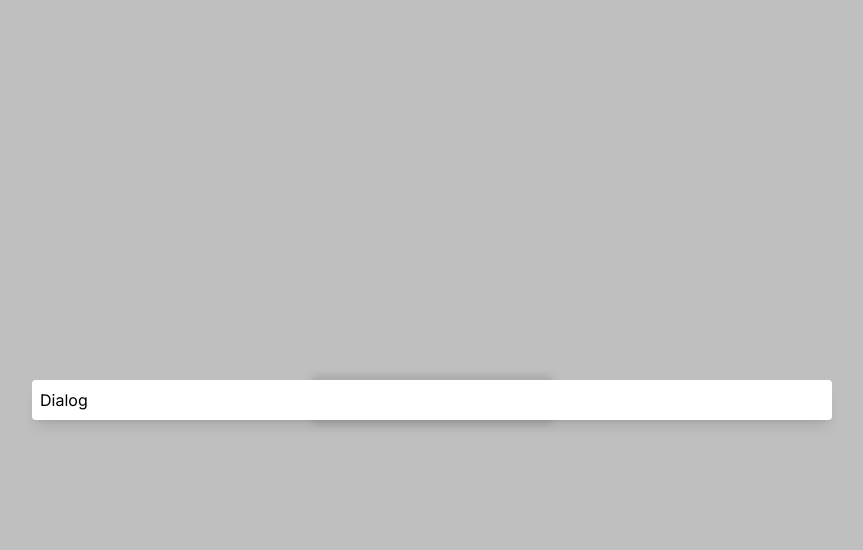
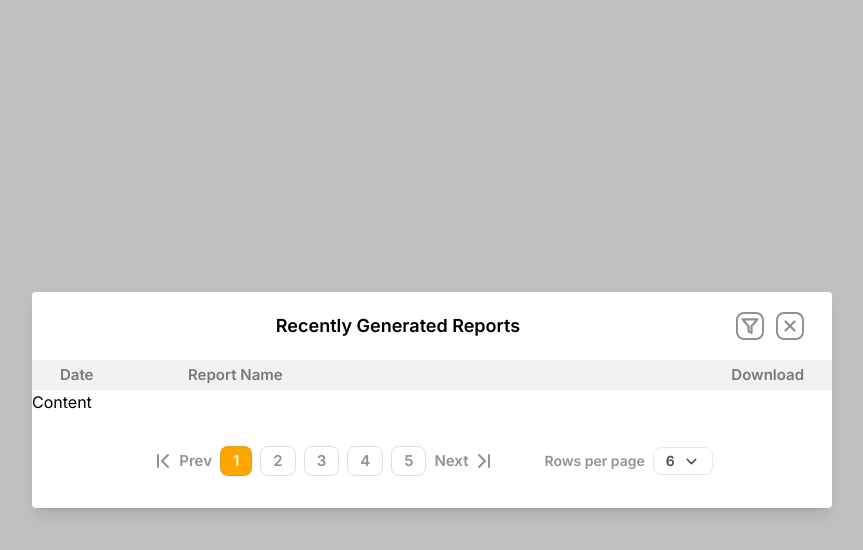
Before and after one commit to bledipiperku/monter-test-task, a Next.js app: page / in a window 1280 px wide. Both pictures are taken after a click on the button "Recently Generated Report". Shown: the top 550 px of the page, without its empty margins (208-1071 px from the left). Built offline with nearby package versions, Linux system fonts and the light colour scheme.

Commit message:
Table & Pagination

```diff
--- a/src/app/page.tsx
+++ b/src/app/page.tsx
@@ -1,12 +1,12 @@
 "use client";
 
-import DialogBox from "@/components/DialogBox";
+import { DialogBox, Table } from "@/components";
 import React, { FC, useState } from "react";
 
 const Home: FC = () => {
   const [showDialog, setShowDialog] = useState<boolean>(false);
 
-  const handleShowClick = () => {
+  const handleDialogShow = () => {
     setShowDialog(!showDialog);
   };
 
@@ -14,12 +14,19 @@ const Home: FC = () => {
     <main className="flex justify-center items-center flex-col min-h-screen">
       <button
         className="px-4 py-2 border rounded hover:bg-black hover:text-white transition-colors"
-        onClick={handleShowClick}
+        onClick={handleDialogShow}
       >
         Recently Generated Report
       </button>
 
-      {showDialog && <DialogBox isOpen={showDialog}>Dialog</DialogBox>}
+      {showDialog && (
+        <DialogBox isOpen={showDialog}>
+          <Table
+            title="Recently Generated Reports"
+            handleClose={handleDialogShow}
+          />
+        </DialogBox>
+      )}
     </main>
   );
 };
--- a/src/components/DialogBox/index.tsx
+++ b/src/components/DialogBox/index.tsx
@@ -12,7 +12,7 @@ const DialogBox: React.FC<IDialogBoxProps> = ({ isOpen, children }) => {
 
   return (
     <div className="fixed inset-0 bg-black bg-opacity-25 backdrop-blur-sm flex items-center justify-center">
-      <div className="w-[800px] bg-white p-2 rounded shadow-lg">{children}</div>
+      <div className="w-[800px] bg-white rounded shadow-lg">{children}</div>
     </div>
   );
 };
--- /dev/null
+++ b/src/components/Pagination/index.tsx
@@ -0,0 +1,90 @@
+import React, { useState } from "react";
+import { ChevronDown, ChevronFirst, ChevronLast } from "lucide-react";
+
+interface IPaginationProps {}
+
+const Pagination: React.FC<IPaginationProps> = ({}) => {
+  const [pgNumber, setPgNumber] = useState<number>(1);
+  const [pgSize, setPgSize] = useState<number>(6);
+  const [dropDownVisible, setDropDownVisibility] = useState<boolean>(false);
+
+  const handleSelectPageSize = (size: number) => {
+    setPgSize(size);
+    setDropDownVisibility(false);
+  };
+  const handlePageChange = (pageNumber: number) => {
+    setPgNumber(pageNumber);
+  };
+
+  const renderPaginationButton = (pageNumber: number, label: number) => {
+    return (
+      <div
+        key={pageNumber}
+        role="button"
+        className={`flex border-[1px] border-grayText/30 rounded-lg py-1 px-3  ${
+          pgNumber === pageNumber ? "bg-secondary text-white" : ""
+        }`}
+        onClick={() => handlePageChange(pageNumber)}
+      >
+        <p>{label}</p>
+      </div>
+    );
+  };
+
+  return (
+    <div className="flex py-4 gap-2 text-[15px] justify-center items-center text-sm font-semibold text-grayText">
+      <div className="flex py-4 gap-2 text-[15px] justify-center items-center">
+        <button
+          className="flex gap-1 items-center"
+          role="button"
+          onClick={() => handlePageChange(pgNumber - 1)}
+          disabled={pgNumber - 1 < 1}
+        >
+          <ChevronFirst color="#929292" />
+          <p>Prev</p>
+        </button>
+        {Array.from({ length: 5 }, (_, index) =>
+          renderPaginationButton(index + 1, index + 1)
+        )}
+        <button
+          className="flex gap-1 items-center"
+          role="button"
+          onClick={() => handlePageChange(pgNumber + 1)}
+          disabled={pgNumber + 1 > 5}
+        >
+          <p>Next</p>
+          <ChevronLast color="#929292" />
+        </button>
+      </div>
+
+      <div
+        className="flex ml-10 gap-2 items-center"
+        role="button"
+        onClick={() => setDropDownVisibility(!dropDownVisible)}
+      >
+        <p>Rows per page</p>
+        <div className="flex border-[1px] rounded-lg py-[3px] px-3 items-center gap-2 border-grayText/20 text-black/70">
+          {dropDownVisible && (
+            <div className="flex flex-col absolute bg-white border rounded-lg ml-[-8px]">
+              {[...Array(10)].map((_, index) => (
+                <div
+                  key={index}
+                  className={`py-2 px-4 cursor-pointer hover:bg-secondary/20  ${
+                    pgSize === index + 1 ? "bg-secondary text-white" : ""
+                  }`}
+                  onClick={() => handleSelectPageSize(index + 1)}
+                >
+                  <div>{index + 1}</div>
+                </div>
+              ))}
+            </div>
+          )}
+          <p>{pgSize}</p>
+          <ChevronDown size={17} />
+        </div>
+      </div>
+    </div>
+  );
+};
+
+export default Pagination;
--- /dev/null
+++ b/src/components/Table/index.tsx
@@ -0,0 +1,47 @@
+import React from "react";
+import { Filter, X } from "lucide-react";
+
+import { Pagination } from "@/components";
+
+interface ITableProps {
+  title: string;
+  handleClose: () => void;
+}
+
+const Table: React.FC<ITableProps> = ({ title, handleClose }) => {
+  return (
+    <div>
+      <div className="flex justify-between items-center my-5 mx-7">
+        <div className="block" />
+
+        <h2 className="text-[18px] font-[600]">{title}</h2>
+
+        <div className="flex gap-3">
+          <Filter
+            className="border-[2px] h-[28px] w-[28px] border-grayText rounded-lg p-[3px] cursor-pointer"
+            color="#929292"
+            strokeWidth={3}
+          />
+          <X
+            className="border-[2px] h-[28px] w-[28px] border-grayText rounded-lg p-[3px] cursor-pointer"
+            strokeWidth={3}
+            color="#929292"
+            onClick={handleClose}
+          />
+        </div>
+      </div>
+
+      <div>
+        <div className="bg-black/5 flex items-center text-[15px] font-semibold text-black/50 py-1 px-7">
+          <p className="w-32 text-left">Date</p>
+          <p className="flex-grow">Report Name</p>
+          <p className="text-center">Download</p>
+        </div>
+        Content
+        <Pagination />
+      </div>
+    </div>
+  );
+};
+
+export default Table;
--- /dev/null
+++ b/src/components/index.ts
@@ -0,0 +1,5 @@
+import DialogBox from "@/components/DialogBox";
+import Pagination from "@/components/Pagination";
+import Table from "@/components/Table";
+
+export { DialogBox, Pagination, Table };
--- a/tailwind.config.ts
+++ b/tailwind.config.ts
@@ -9,6 +9,8 @@ const config: Config = {
   theme: {
     colors: {
       primary: "#ff0000",
+      secondary: "orange",
+      grayText: "#929292",
       white: "#ffffff",
       black: "#000000",
     },
```
Also changed, not shown: package.json (+6 -5 lines), 1 other file (tests, documents, lock files or other folders).
